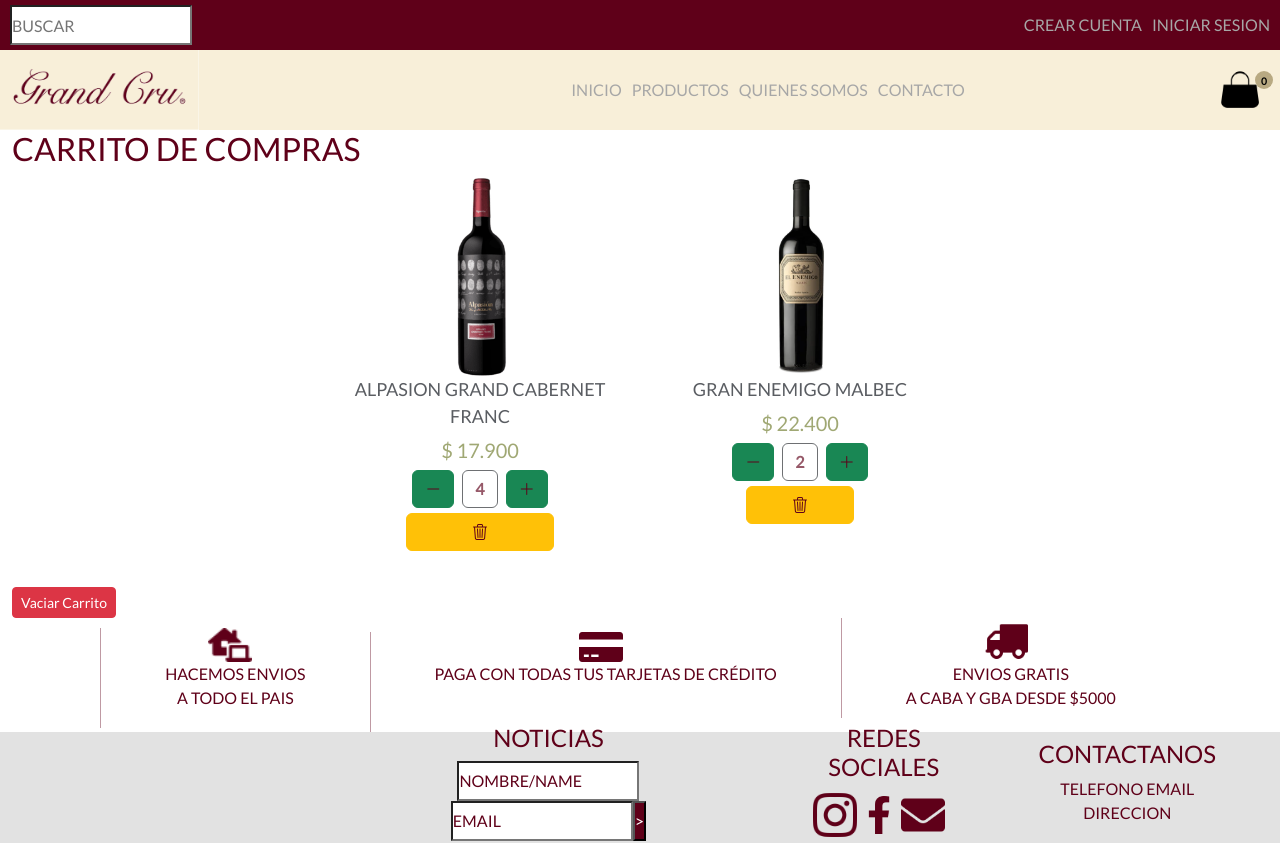
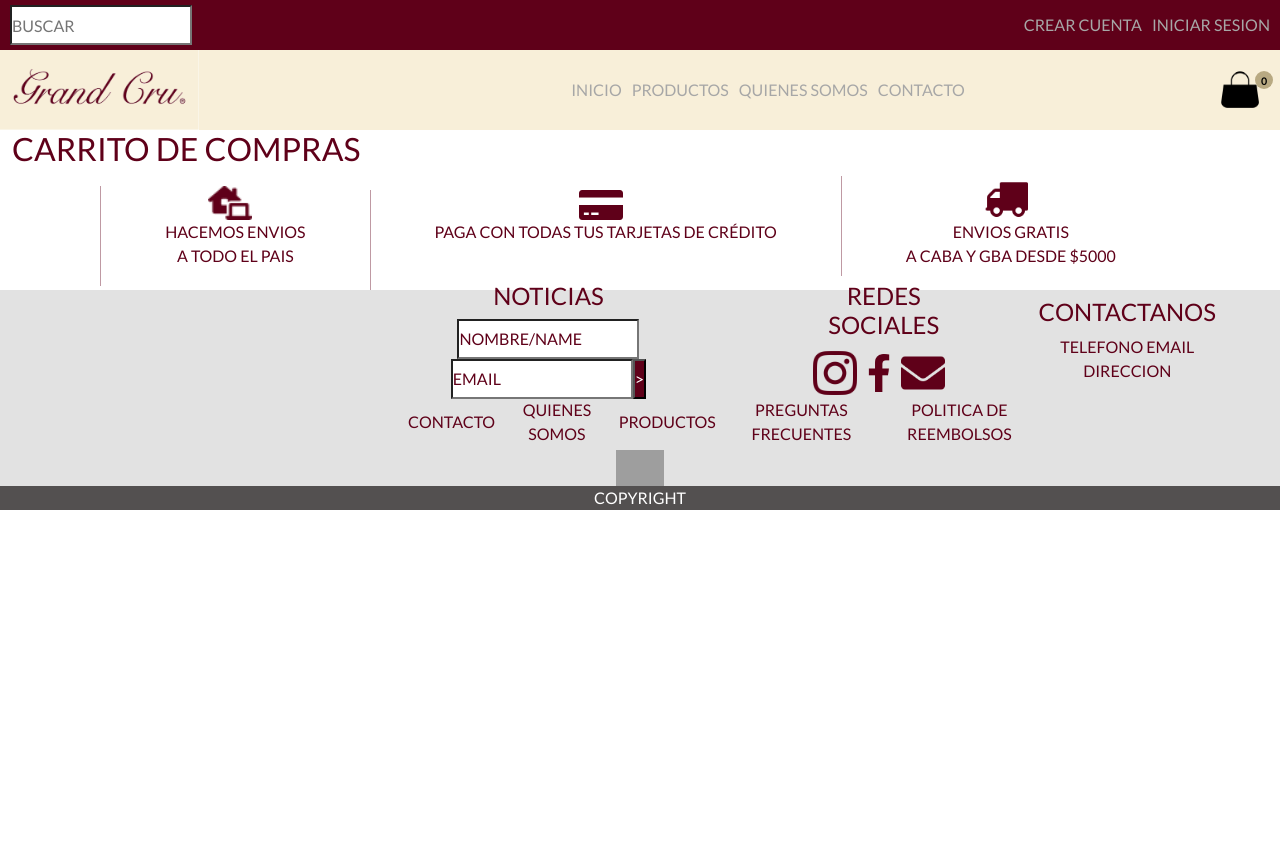
Before and after one commit to Luckyllas/TP-React-E-Commerce, a React (Create React App) app: page /Cart in a window 1280 px wide. Shown: the top 843 px of the page. After the commit the page ends 800 px from the top, so only its background shows below. Built offline with nearby package versions, Linux system fonts and the light colour scheme; data requests are answered from the project's data file; grey boxes are pictures that could not be loaded; a web font is replaced by a local one.

Commit message:
listo boton eliminar todo

```diff
--- a/src/assets/components/footer/compraTarjetaEnviosCards.jsx
+++ b/src/assets/components/footer/compraTarjetaEnviosCards.jsx
@@ -1,10 +1,9 @@
-import React from 'react';
-
+import React from "react";
 
 const CompraTarjetaEnviosCards = (props) => {
   return (
-        <section className='muestraEnLineaContacto'>
-            <img id='imagenCard' src={props.imagen} />
+    <section className="muestraEnLineaContacto">
+      <img id="imagenCard" src={props.imagen} alt="tarjetas" />
       <br />
       {props.tituloUno}
       <br />
@@ -12,6 +11,6 @@
       <br />
     </section>
   );
-}
+};
 
 export default CompraTarjetaEnviosCards;
--- a/src/assets/components/footer/noticiasRedesContactoRedes.jsx
+++ b/src/assets/components/footer/noticiasRedesContactoRedes.jsx
@@ -1,17 +1,17 @@
-import React from 'react';
-import instagram from '../../image/Footer/instagram.webp';
-import facebook from '../../image/Footer/facebook.webp';
-import mail from '../../image/Footer/eMail.webp';
+import React from "react";
+import instagram from "../../image/Footer/instagram.webp";
+import facebook from "../../image/Footer/facebook.webp";
+import mail from "../../image/Footer/eMail.webp";
 
 const NoticiasRedesContactoRedes = () => {
-    return (
-        <div id='margenesContacto'>
-            <h4>redes sociales</h4>
-            <img id='imagenCard' src={instagram} />
-            <img id='imgFace' src={facebook} />
-            <img id='imagenCard' src={mail} />
-        </div>
-    );
-}
+  return (
+    <div id="margenesContacto">
+      <h4>redes sociales</h4>
+      <img id="imagenCard" src={instagram} alt="imgCar" />
+      <img id="imgFace" src={facebook} alt="Facebook" />
+      <img id="imagenCard" src={mail} alt="Mail" />
+    </div>
+  );
+};
 
 export default NoticiasRedesContactoRedes;
--- a/src/assets/css/Footer.css
+++ b/src/assets/css/Footer.css
@@ -4,6 +4,10 @@
     font-family: 'Lato', sans-serif;
     text-transform: uppercase;
     color: #5f0019;
+}
+
+#footer{
+    border-top: 1px solid #fff;;
 }
 
 #noticiasRedesContacto, #menuFooter, #dataFiscal {
--- a/src/assets/dataBase/db.json
+++ b/src/assets/dataBase/db.json
@@ -409,32 +409,5 @@
       "img": "../image/Destacados/destacado2.webp2"
     }
   ],
-  "carrito": [
-    {
-      "id": 2,
-      "img": "alpasionGrandCabFranc.png",
-      "bodega": "Alpasion",
-      "etiqueta": "Alpasion Grand Cabernet Franc",
-      "uva": "Cabernet Franc",
-      "region": "Mendoza",
-      "tipo": "tinto",
-      "precio": "17.900",
-      "destacado": true,
-      "stock": 10,
-      "cantidad": 4
-    },
-    {
-      "id": 18,
-      "img": "gran-enemigo-malbec.webp",
-      "Bodega": "Aleanna",
-      "etiqueta": "Gran Enemigo Malbec",
-      "uva": "Malbec",
-      "region": "Mendoza",
-      "tipo": "Tinto",
-      "precio": "22.400",
-      "destacado": false,
-      "stock": 30,
-      "cantidad": 2
-    }
-  ]
+  "carrito": []
 }
--- a/src/assets/page/Cart.jsx
+++ b/src/assets/page/Cart.jsx
@@ -75,6 +75,9 @@
     const confirm = window.confirm("¿Estas seguro de vaciar el carrito?");
     if (confirm) {
       dispatch({ type: TYPES.CLEAR_TO_CART });
+      state.cart.forEach(item => {
+        axios.delete("http://localhost:8080/carrito/" + item.id);
+      });
     }
   }; //vacia el carrito
 
--- a/src/assets/page/Footer.jsx
+++ b/src/assets/page/Footer.jsx
@@ -6,7 +6,7 @@
 
 const Footer = () => {
   return (
-    <footer>
+    <footer className="footer">
       <section id="compraTarjetaEnvios">
         <CompraTarjetaEnvios />
       </section>
```
Also changed, not shown: src/assets/components/CartItem.jsx (line endings or trailing spaces), src/content/assets/components/leeme.txt (deleted). Lines whose indentation alone changed are shown as unchanged.
